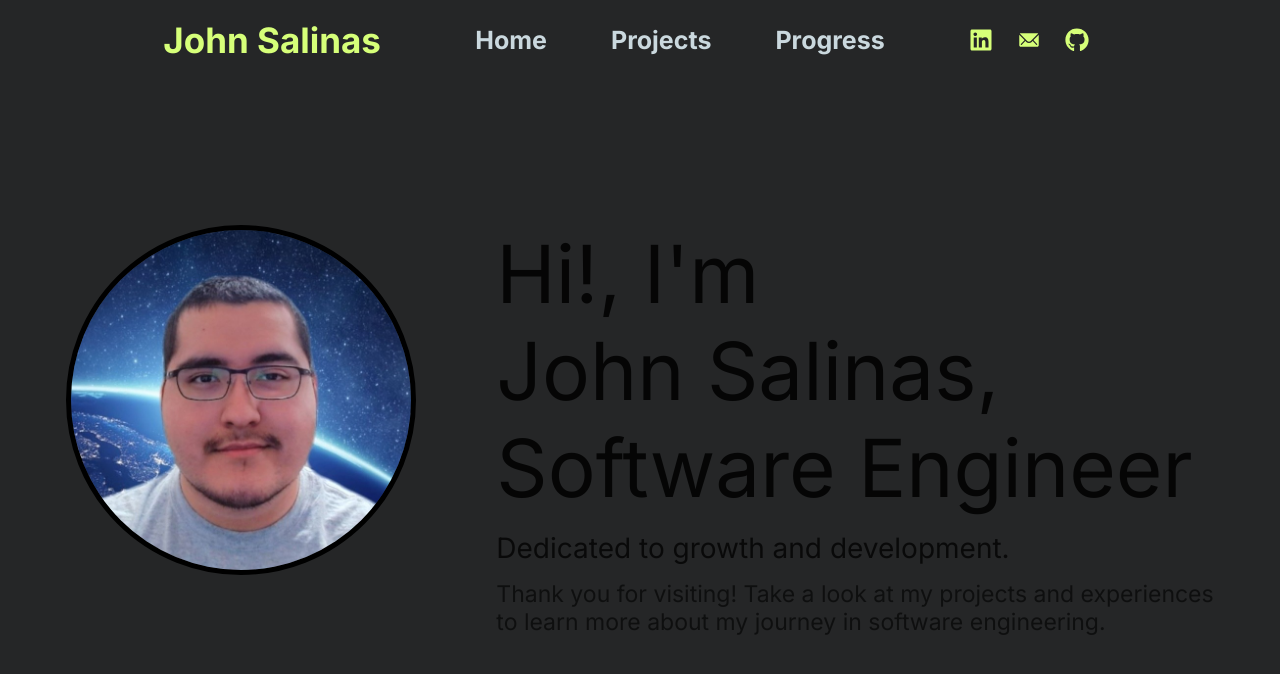
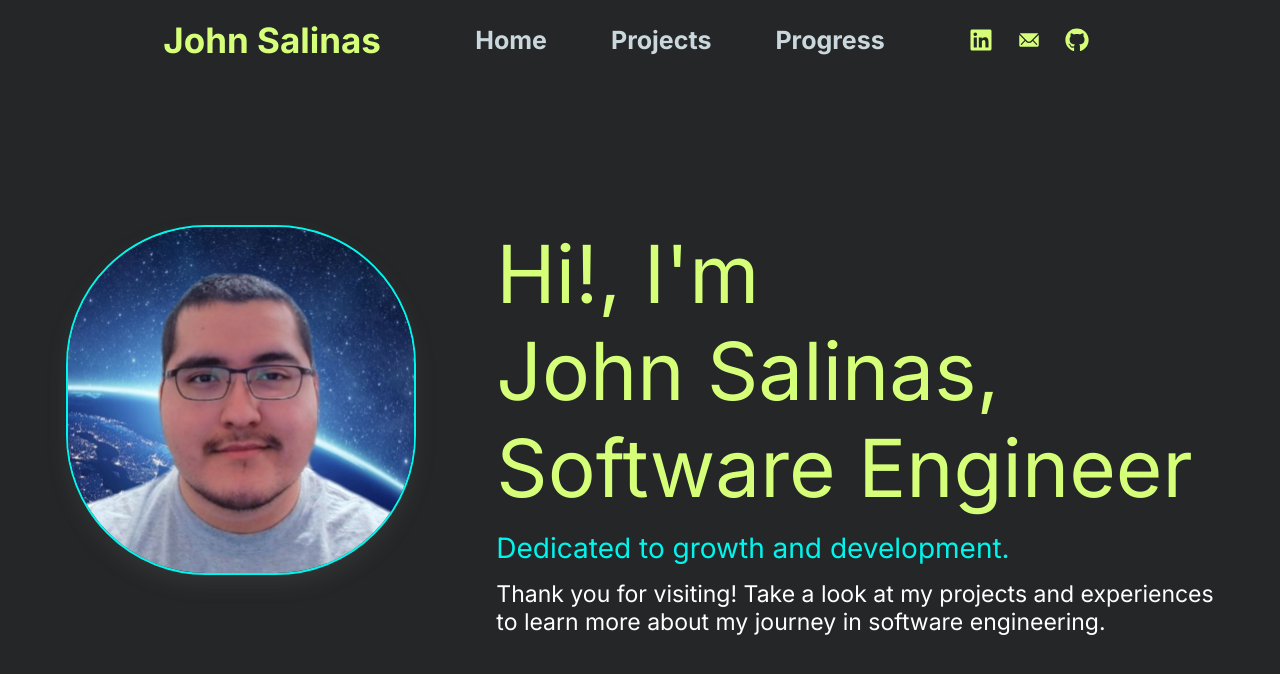
Before and after one commit to JohnSalinas123/Portofolio_JohnS, a React (Vite) app in the folder frontend/: page / in a window 1280 px wide. Shown: the top 674 px of the page. Built offline with nearby package versions, Linux system fonts and the light colour scheme.

Commit message:
applied new color changes, added fade transition

```diff
--- a/frontend/src/sections/Home.css
+++ b/frontend/src/sections/Home.css
@@ -30,29 +30,29 @@
 	justify-content: center;
 	align-items: flex-start;
 	flex-direction: column;
-    background-color: var(--off-black);
 }
 
 #intro-image {
 	width: 350px;
 	height: 350px;
-    border-radius: 50%;
-    border: 5px solid black;
+	border-radius: 140px;
+	border: 2px solid var(--bright-blue);
+	box-shadow: 0 10px 20px rgba(100, 100, 100, 0.2);
 }
 
 #intro-text {
 	font-size: 80px;
-    color: rgba(0, 0, 0, 0.858);
+	color: var(--bright-green);
 }
 
 #intro-sub-text {
 	font-size: 28px;
-    color: rgba(0, 0, 0, 0.75);
+	color: var(--bright-blue);
 	margin-top: 15px;
 }
 
 #intro-summary {
 	margin-top: 15px;
-    color: rgba(0, 0, 0, 0.60);
+	color: var(--white);
 	font-size: 23px;
 }
--- a/frontend/src/sections/Home.jsx
+++ b/frontend/src/sections/Home.jsx
@@ -1,20 +1,34 @@
-import './Home.css'
+import "./Home.css";
+import { CSSTransition } from "react-transition-group";
 
 export const Home = () => {
 	return (
 		<>
+			<CSSTransition in={true} appear={true} timeout={1000} classNames="fade">
 				<div id="home-box">
 					<div id="intro-box">
-            <img id="intro-image" src="johnsalinas_profilepic.jpg" alt="Image of john salinas"/>
+						<img
+							id="intro-image"
+							src="johnsalinas_profilepic.jpg"
+							alt="Image of john salinas"
+						/>
 						<div id="intro-text-box inter-400">
-                <p id="intro-text"> Hi!, I&apos;m <br/> John Salinas,<br/>Software Engineer  </p>
+							<p id="intro-text">
+								{" "}
+								Hi!, I&apos;m <br /> John Salinas,
+								<br />
+								Software Engineer{" "}
+							</p>
 							<p id="intro-sub-text">Dedicated to growth and development.</p>
-                <p id="intro-summary">Thank you for visiting! Take a look at my projects and experiences <br/>to learn more about my journey in software engineering.</p>
+							<p id="intro-summary">
+								Thank you for visiting! Take a look at my projects and
+								experiences <br />
+								to learn more about my journey in software engineering.
+							</p>
 						</div>
 					</div>
-
 				</div>
+			</CSSTransition>
 		</>
-
-  )
-}
+	);
+};
```
Lines whose indentation alone changed are shown as unchanged.
